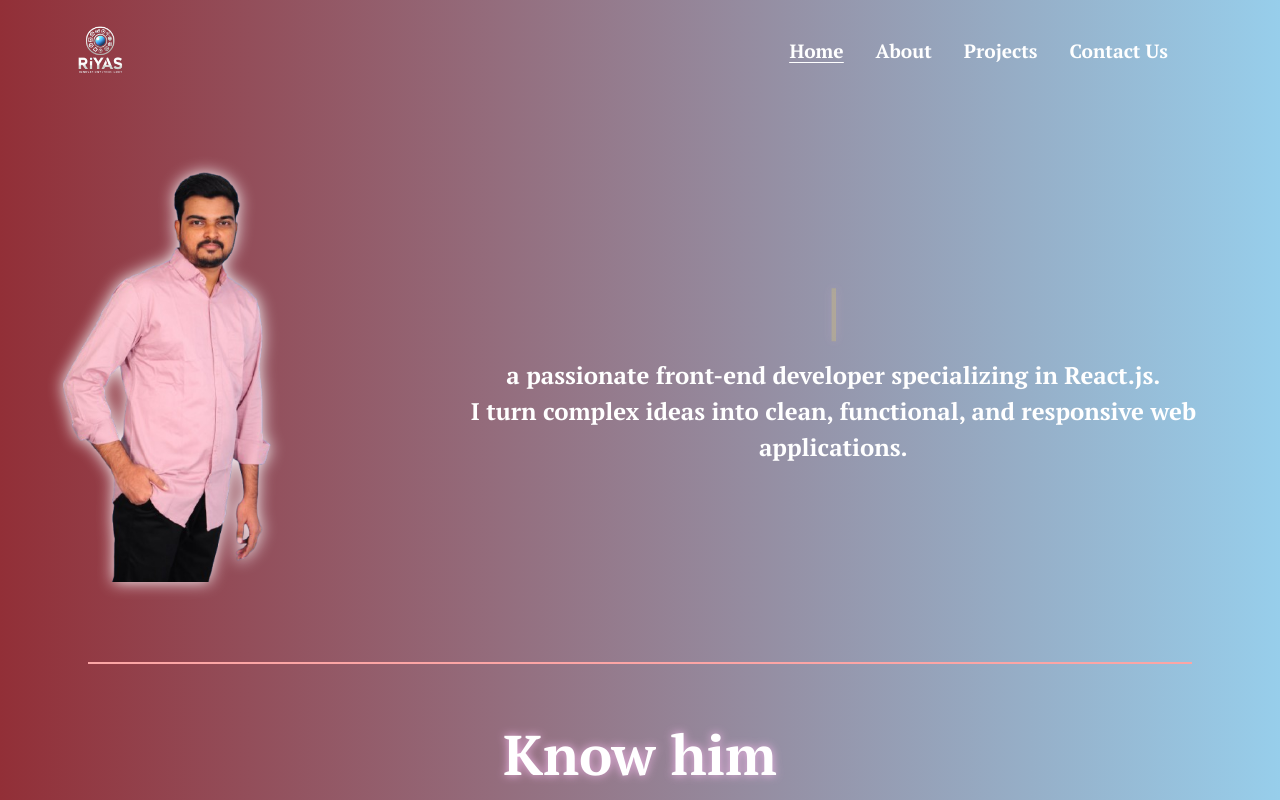
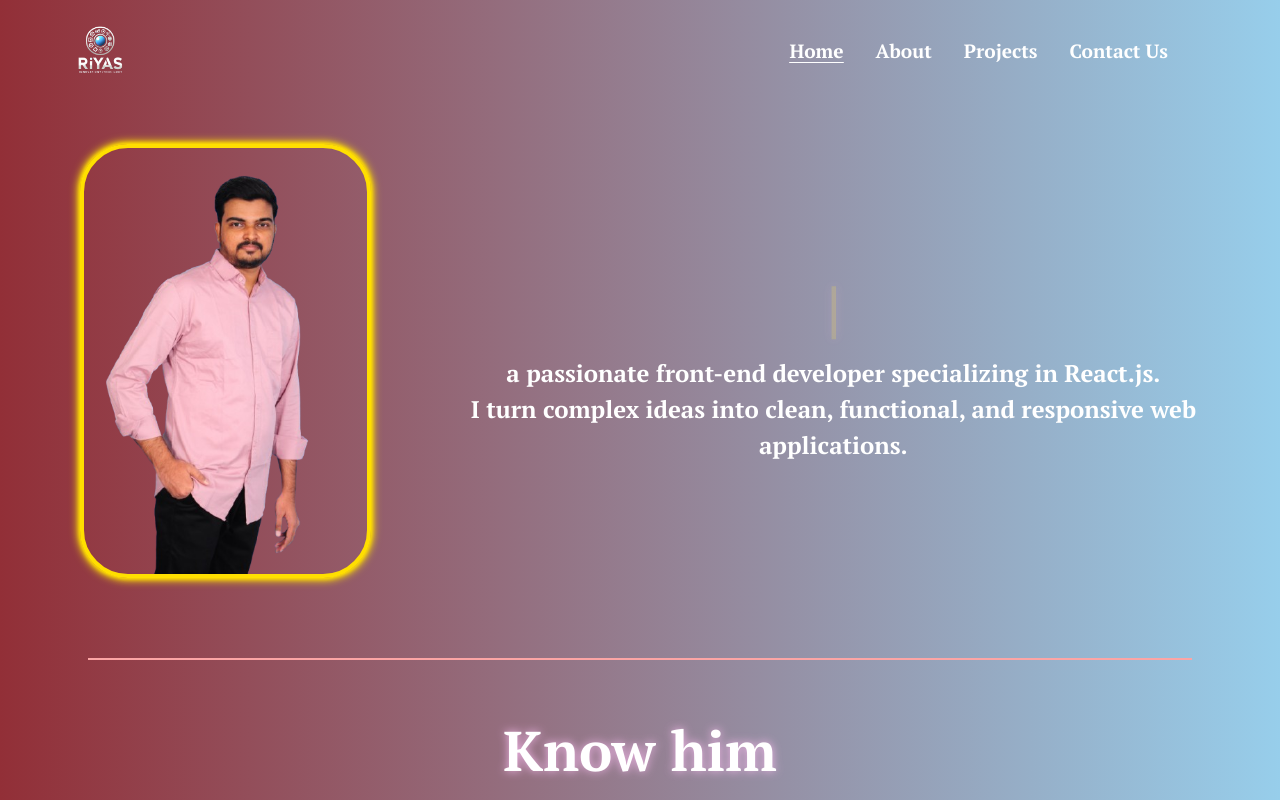
Before and after one commit to Smrd1104/portfolio, a React (Create React App) app: page / in a window 1280 px wide. Shown: the top 800 px of the page. Built offline with nearby package versions, Linux system fonts and the light colour scheme; a web font is replaced by a local one.

Commit message:
gliter effect

```diff
--- a/package.json
+++ b/package.json
@@ -7,7 +7,8 @@
     "@testing-library/react": "^13.4.0",
     "@testing-library/user-event": "^13.5.0",
     "aos": "^2.3.4",
-    "framer-motion": "^12.0.5",
+    "framer-motion": "^12.0.6",
+    "gsap": "^3.12.7",
     "postcss-cli": "^11.0.0",
     "react": "^18.3.1",
     "react-dom": "^18.3.1",
--- a/src/components/Hero.js
+++ b/src/components/Hero.js
@@ -1,4 +1,4 @@
-import React, { useEffect } from 'react';
+import React, { useEffect, useRef } from 'react';
 import profile from "../assets/riyas.png";
 import AOS from 'aos';
 import 'aos/dist/aos.css';
@@ -6,6 +6,7 @@ import Typewriter from 'typewriter-effect'; // Import typewriter-effect
 import Divider from './Divider';
 
 const Hero = () => {
+
   useEffect(() => {
     AOS.init({
       duration: 1000,
@@ -13,6 +14,8 @@ const Hero = () => {
       easing: 'ease-in-out',
       once: true,
     });
+
+
   }, []);
 
   return (
@@ -22,9 +25,10 @@ const Hero = () => {
           <img
             src={profile}
             alt="Logo"
-            className="object-cover drop-shadow md:w-[300px] w-[200px] h-auto transition-all duration-300"
+            className="border-4 border-[#FFDF00] md:translate-x-10 rounded-[3rem] object-cover md:w-[300px] w-[200px] h-auto transition-all duration-300 animate-glitter"
           />
         </div>
+
         <div className='md:translate-x-5 text-center'>
           <p data-aos="fade-right" className='drop-shadow-header md:text-[4rem] text-[2rem] font-bold text-white'>
             {' '}
--- a/src/index.css
+++ b/src/index.css
@@ -28,3 +28,16 @@ body {
   .drop-shadow-header {
     filter: drop-shadow(0 0 0.3rem #f0b5e7);
   }
+
+
+  @keyframes glitterEffect {
+    0% {
+      box-shadow: 0 0 3px #ffdf00, 0 0 5px #ffdf00, 0 0 8px #ffdf00, 0 0 10px #ffdf00;
+    }
+    50% {
+      box-shadow: 0 0 5px #ffdf00, 0 0 8px #ffdf00, 0 0 12px #ffdf00, 0 0 15px #ffdf00;
+    }
+    100% {
+      box-shadow: 0 0 3px #ffdf00, 0 0 5px #ffdf00, 0 0 8px #ffdf00, 0 0 10px #ffdf00;
+    }
+  }
--- a/tailwind.config.js
+++ b/tailwind.config.js
@@ -6,7 +6,9 @@ export default {
   ],
   theme: {
     extend: {
-
+      animation: {
+        glitter: "glitterEffect 1s infinite", // Use the keyframes defined earlier
+      },
     },
   },
   plugins: [],
```
Also changed, not shown: 1 other file (tests, documents, lock files or other folders).
